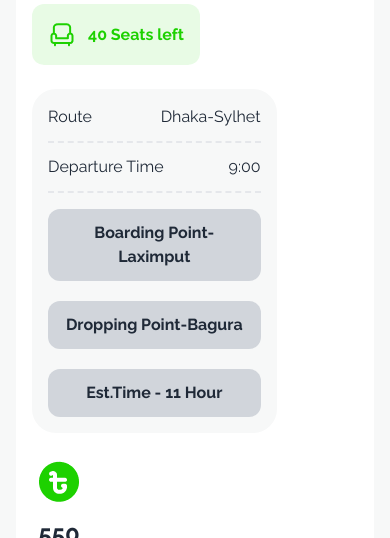
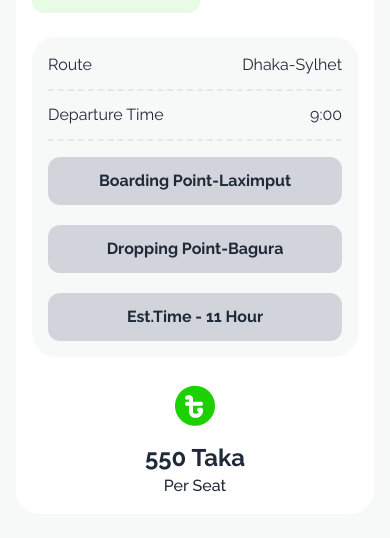
Before and after one commit to SajmulHossain/bus-ticket, a plain HTML site: page index.html in a window 390 px wide. Shown: the part 1462-2000 px from the top of the page. Drawn offline with nearby package versions, Linux system fonts and the light colour scheme.

Commit message:
Update index.html

```diff
--- a/index.html
+++ b/index.html
@@ -142,7 +142,7 @@
         <!-- main div -->
 
           <!-- first div -->
-          <div class="w-3/4">
+          <div class="lg:w-3/4">
             <!-- child div header start -->
             <div class="flex flex-col lg:flex-row gap-4 mb-4 lg:justify-between">
               <div class="flex gap-3 items-center">
@@ -196,7 +196,7 @@
          </div>
 
          <!-- 3rd div -->
-          <div class="flex flex-col gap-3 items-center mt-6 lg:mt-0 w-1/6">
+          <div class="flex flex-col gap-3 items-center mt-6 lg:mt-0 lg:w-1/6">
             <div>
               <img src="images/fare.png" alt="this is a image of taka">
             </div>
```
